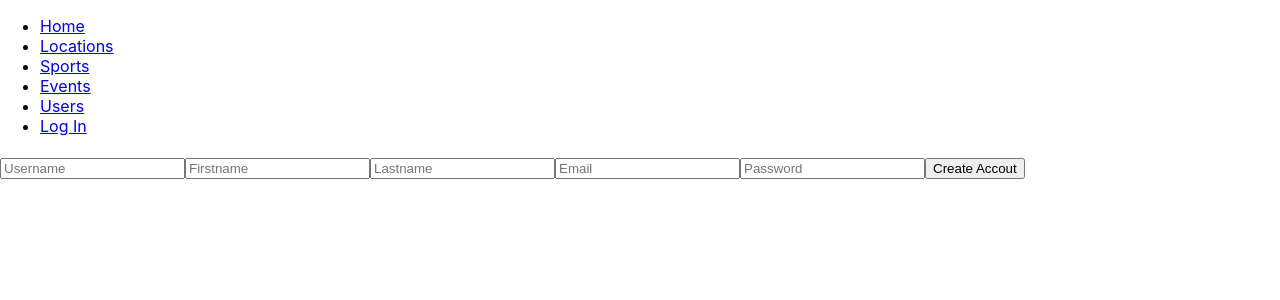
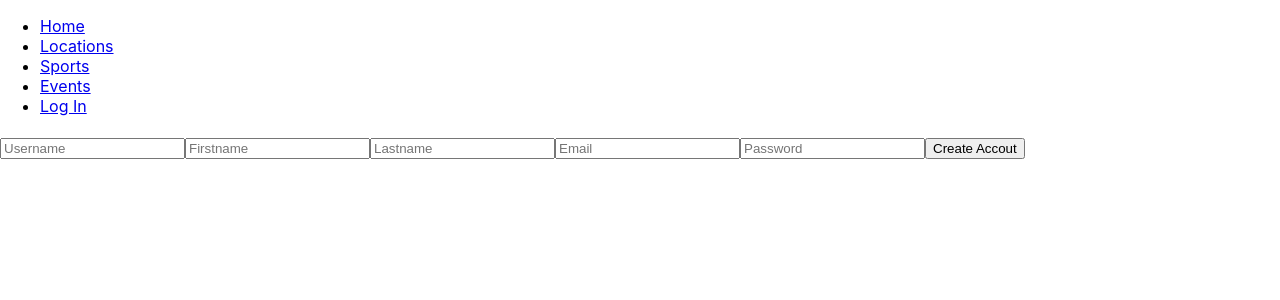
Before and after one commit to rohanphillips/watersportscentral_react_redux, a React (Create React App) app in the folder frontend/: page /signup in a window 1280 px wide. Shown: the top 300 px of the page. Built offline with nearby package versions, Linux system fonts and the light colour scheme.

Commit message:
display users nav when admin

```diff
--- a/frontend/src/components/NavBar.js
+++ b/frontend/src/components/NavBar.js
@@ -26,6 +26,14 @@ function Signout(data){
   return null;
 }
 
+function DisplayUsers(data){
+  const {admin} = data.displayusers.user;
+  if (admin){
+    return <li><NavLink to="/users">Users</NavLink></li>;
+  }
+  return null;
+}
+
 const NavBar = (props) => {
   console.log("NavBarState:", props.state.isLogin)
   return (
@@ -45,9 +53,7 @@ const NavBar = (props) => {
             <li>
               <NavLink to="/events">Events</NavLink>
             </li>
-            <li>
-              <NavLink to="/users">Users</NavLink>
-            </li>
+            <DisplayUsers displayusers={props.state} />
             <Login login={props.state.isLogin} />
             <Signout login={props.state.isLogin} />
             <Signup login={props.state.isLogin} />
```
